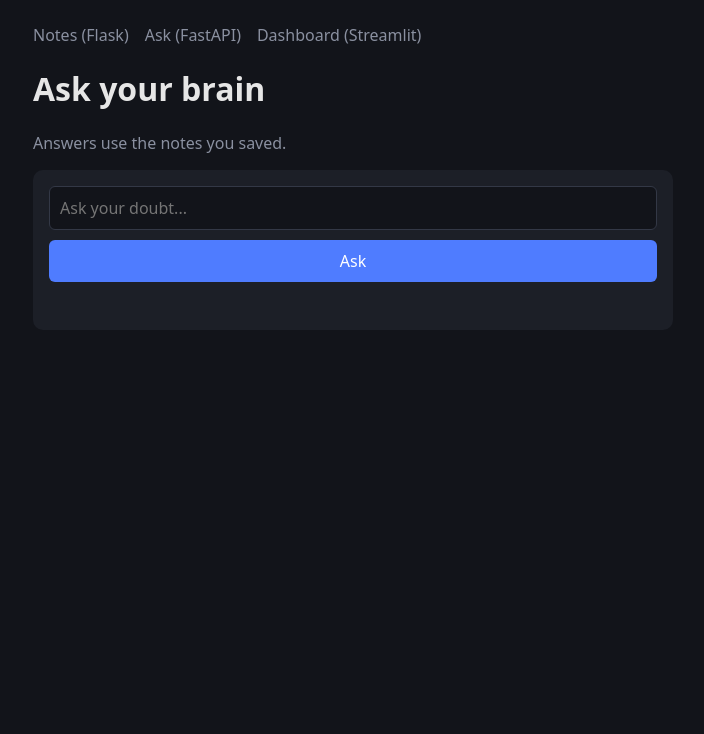
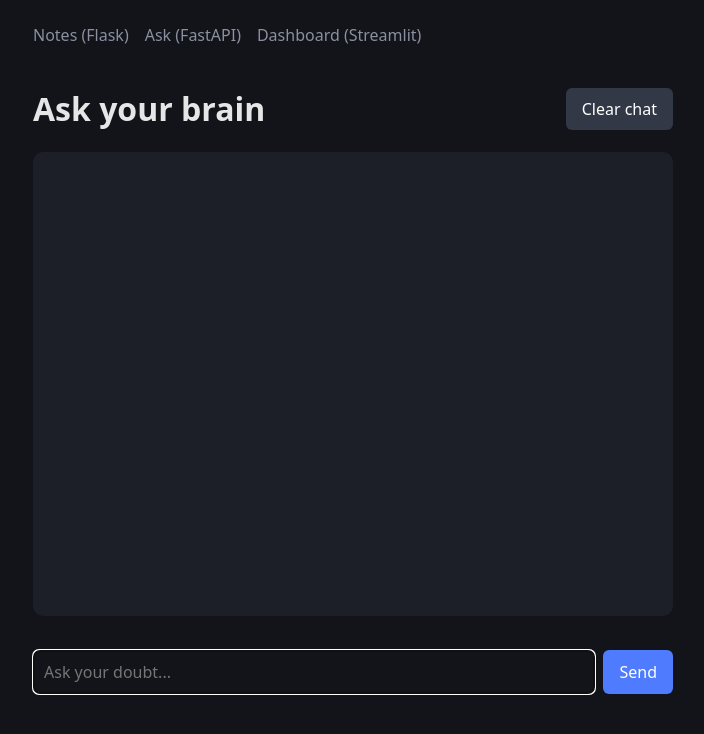
Before and after one commit to Smitlearns/Second-brain, a Flask app: template templates/ask.html in a window 1280 px wide. Shown: the top 734 px of the page, without its empty margins (287-991 px from the left). Run offline with Flask 3, Linux system fonts and the light colour scheme; the template is opened without the code that fills it, so the values that code supplies are empty.

Commit message:
Chat-style Ask page

```diff
--- a/app/ai.py
+++ b/app/ai.py
@@ -30,8 +30,13 @@ def find_relevant_notes(question, limit=3):
     return [note for _, note in scored[:limit]]
 
 
-def ask_brain(question):
-    notes = find_relevant_notes(question)
+def ask_brain(question, history=None):
+    history = history or []
+
+    # Include the previous question so follow-ups like "explain more" still find the right notes
+    last_user = next((m["content"] for m in reversed(history) if m["role"] == "user"), "")
+    notes = find_relevant_notes(question + " " + last_user)
+
     if notes:
         context = "\n\n".join(f"Title: {n['title']}\n{n['body']}" for n in notes)
     else:
@@ -46,12 +51,14 @@ def ask_brain(question):
         "NOTES:\n" + context
     )
 
+    messages = [{"role": "system", "content": system_prompt}]
+    for m in history:
+        messages.append({"role": m["role"], "content": m["content"]})
+    messages.append({"role": "user", "content": question})
+
     response = ollama.chat(
         model=MODEL,
-        messages=[
-            {"role": "system", "content": system_prompt},
-            {"role": "user", "content": question},
-        ],
+        messages=messages,
         keep_alive="2m",  # unload the model from RAM 2 minutes after the last question
         options={"num_predict": 200},  # stop after about 200 tokens
     )
--- a/app/main.py
+++ b/app/main.py
@@ -2,7 +2,7 @@ from pathlib import Path
 
 from a2wsgi import WSGIMiddleware
 from fastapi import FastAPI, Form, HTTPException, Request
-from fastapi.responses import RedirectResponse
+from fastapi.responses import HTMLResponse, RedirectResponse
 from fastapi.staticfiles import StaticFiles
 from fastapi.templating import Jinja2Templates
 from pydantic import BaseModel
@@ -19,6 +19,9 @@ templates = Jinja2Templates(directory=BASE_DIR / "templates")
 
 database.init_db()
 
+# The chat is kept in memory while the server runs (it resets when the server restarts)
+chat_history = []
+
 
 # ---------- Pages ----------
 
@@ -29,7 +32,7 @@ def root():
 
 @app.get("/fastapi")
 def ask_page(request: Request):
-    return templates.TemplateResponse(request, "ask.html", {})
+    return templates.TemplateResponse(request, "ask.html", {"history": chat_history})
 
 
 @app.get("/dashboard")
@@ -37,18 +40,30 @@ def dashboard(request: Request):
     return templates.TemplateResponse(request, "dashboard.html", {})
 
 
-# ---------- The AI route used by the Ask page ----------
+# ---------- Chat routes used by the Ask page ----------
 
 @app.post("/ask")
 def ask(request: Request, question: str = Form(...)):
     try:
-        answer, sources = ai.ask_brain(question)
+        # only the last 4 messages go to the AI, to keep answers quick
+        answer, sources = ai.ask_brain(question, chat_history[-4:])
     except Exception:
-        answer = "I couldn't reach the AI model. Is Ollama running, and did you download the model?"
-        sources = []
-    return templates.TemplateResponse(
-        request, "answer.html", {"answer": answer, "sources": sources}
-    )
+        error = {
+            "role": "assistant",
+            "content": "I couldn't reach the AI model. Is Ollama running, and did you download the model?",
+            "sources": [],
+        }
+        return templates.TemplateResponse(request, "bubble.html", {"m": error})
+
+    chat_history.append({"role": "user", "content": question})
+    chat_history.append({"role": "assistant", "content": answer, "sources": sources})
+    return templates.TemplateResponse(request, "bubble.html", {"m": chat_history[-1]})
+
+
+@app.post("/clear")
+def clear_chat():
+    chat_history.clear()
+    return HTMLResponse("")
 
 
 # ---------- JSON API (still available at /docs) ----------
--- a/static/script.js
+++ b/static/script.js
@@ -0,0 +1,23 @@
+function scrollChat() {
+    const chat = document.getElementById("chat");
+    if (chat) chat.scrollTop = chat.scrollHeight;
+}
+
+// Shows your message in the chat right away, before the AI answers
+function addUserBubble(form) {
+    const input = form.querySelector("input[name='question']");
+    const text = input.value.trim();
+    if (!text) return;
+
+    const bubble = document.createElement("div");
+    bubble.className = "msg user";
+    bubble.textContent = text;
+    document.getElementById("chat").appendChild(bubble);
+    scrollChat();
+
+    // clear the box after the request has been built
+    setTimeout(() => form.reset(), 0);
+}
+
+document.addEventListener("htmx:afterSwap", scrollChat);
+document.addEventListener("DOMContentLoaded", scrollChat);
--- a/static/style.css
+++ b/static/style.css
@@ -76,3 +76,46 @@ iframe {
   background: #12141a;
 }
 .saved { color: #4caf7d; margin: 0 0 12px; }
+
+/* Chat */
+.chat-top { display: flex; justify-content: space-between; align-items: center; }
+.secondary { background: #333846; }
+
+#chat {
+  height: 55vh;
+  overflow-y: auto;
+  display: flex;
+  flex-direction: column;
+  gap: 10px;
+  padding: 12px;
+  background: #1c1f27;
+  border-radius: 10px;
+}
+
+.msg {
+  max-width: 85%;
+  padding: 10px 14px;
+  border-radius: 14px;
+  white-space: pre-wrap;
+  line-height: 1.4;
+}
+
+.msg.user {
+  align-self: flex-end;
+  background: #4f7cff;
+  color: white;
+  border-bottom-right-radius: 4px;
+}
+
+.msg.bot {
+  align-self: flex-start;
+  background: #2a2e3a;
+  border-bottom-left-radius: 4px;
+}
+
+.msg small { display: block; margin-top: 6px; }
+
+.chat-form { display: flex; gap: 8px; margin-top: 12px; }
+.chat-form input { flex: 1; }
+
+button:disabled { opacity: 0.5; cursor: wait; }
--- a/templates/ask.html
+++ b/templates/ask.html
@@ -7,21 +7,29 @@
     <title>Ask - Second Brain</title>
     <link rel="stylesheet" href="/static/style.css">
     <script src="https://unpkg.com/htmx.org@2.0.4"></script>
+    <script src="/static/script.js"></script>
 </head>
 
 <body>
     <main>
         {% include "nav.html" %}
-        <h1>Ask your brain</h1>
-        <p class="empty">Answers use the notes you saved.</p>
 
-        <form class="card" hx-post="/ask" hx-target="#answer" hx-indicator="#thinking">
-            <input type="text" name="question" placeholder="Ask your doubt..." required>
-            <button type="submit">Ask</button>
-            <span id="thinking" class="htmx-indicator">Thinking...</span>
+        <div class="chat-top">
+            <h1>Ask your brain</h1>
+            <button class="secondary" hx-post="/clear" hx-target="#chat" hx-swap="innerHTML"
+                hx-confirm="Clear this chat?">Clear chat</button>
+        </div>
+
+        <div id="chat">
+            {% for m in history %}{% include "bubble.html" %}{% endfor %}
+        </div>
+        <div id="thinking" class="htmx-indicator">Thinking...</div>
+
+        <form class="chat-form" hx-post="/ask" hx-target="#chat" hx-swap="beforeend" hx-indicator="#thinking"
+            hx-disabled-elt="find button" hx-on::before-request="addUserBubble(this)">
+            <input type="text" name="question" placeholder="Ask your doubt..." autocomplete="off" required autofocus>
+            <button type="submit">Send</button>
         </form>
-
-        <div id="answer"></div>
     </main>
 </body>
 
--- /dev/null
+++ b/templates/bubble.html
@@ -0,0 +1,2 @@
+{% if m.role == "user" %}<div class="msg user">{{ m.content }}</div>{% else %}<div class="msg bot">{{ m.content }}{% if
+    m.sources %}<small>From your notes: {{ m.sources | join(", ") }}</small>{% endif %}</div>{% endif %}
```
Also changed, not shown: app/database.py (+13 -0 lines), streamlit_app.py (+65 -30 lines), templates/answer.html (deleted, +0 -7 lines).
